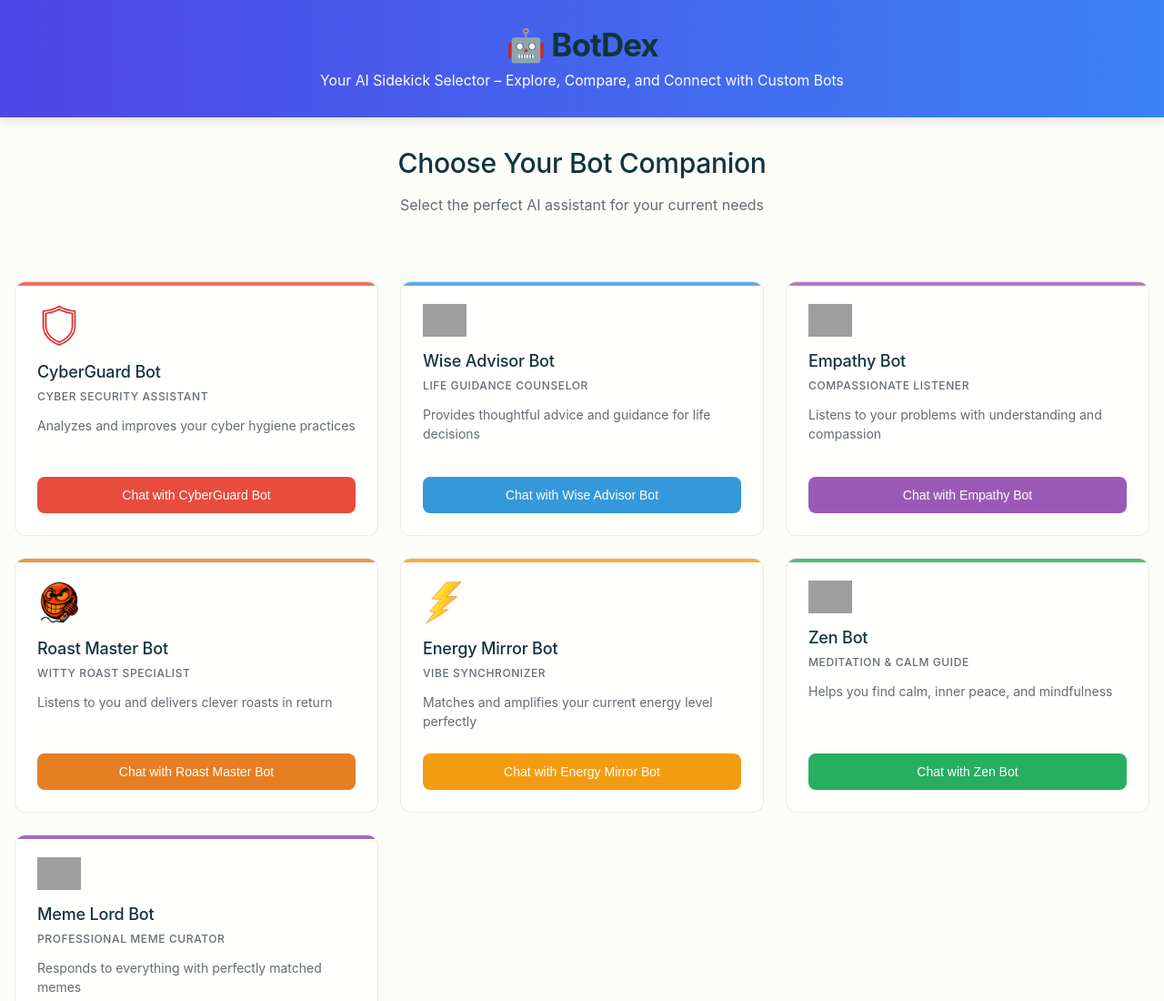
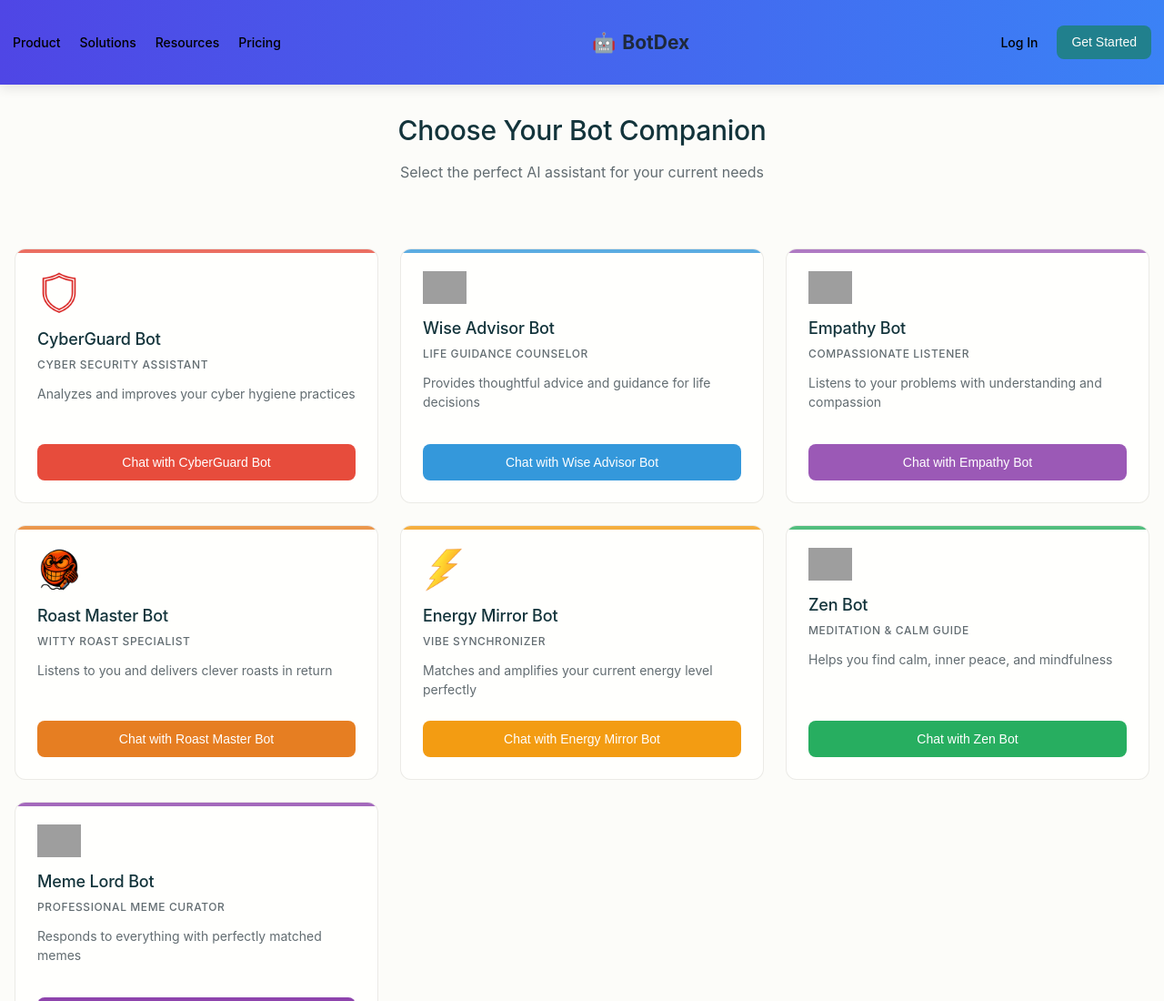
Before and after one commit to Candycane45/BotDex, a website: page index.html in a window 1280 px wide. Shown: the top 1100 px of the page at 91% size. Drawn offline with Linux system fonts and the light colour scheme; grey boxes are pictures that could not be loaded; a web font is replaced by a local one.

Commit message:
home options

```diff
--- a/index.html
+++ b/index.html
@@ -9,8 +9,23 @@
 </head>
 <body>
     <header class="site-header">
-        <h1>🤖 BotDex</h1>
-        <p>Your AI Sidekick Selector – Explore, Compare, and Connect with Custom Bots</p>
+    <div class="header-container">
+        <div class="nav-left">
+        <a href="#" class="nav-link">Product</a>
+        <a href="#" class="nav-link">Solutions</a>
+        <a href="#" class="nav-link">Resources</a>
+        <a href="#" class="nav-link">Pricing</a>
+        </div>
+
+        <div class="logo-text">
+        🤖 <span>BotDex</span>
+        </div>
+
+        <div class="nav-right">
+        <a href="#" class="nav-link">Log In</a>
+        <button class="btn btn--primary">Get Started</button>
+        </div>
+    </div>
     </header>
 
     <div class="container">
--- a/style.css
+++ b/style.css
@@ -388,6 +388,68 @@ pre {
 pre code {
   background: none;
   padding: 0;
+}
+
+.site-header {
+  background: white;
+  color: black;
+  box-shadow: 0 2px 10px rgba(0, 0, 0, 0.05);
+  padding: 1rem 2rem;
+  display: flex;
+  justify-content: center;
+  align-items: center;
+  position: sticky;
+  top: 0;
+  z-index: 1000;
+}
+
+.header-container {
+  max-width: 1280px;
+  width: 100%;
+  display: flex;
+  align-items: center;
+  justify-content: space-between;
+}
+
+.nav-left,
+.nav-right {
+  display: flex;
+  align-items: center;
+  gap: 1.5rem;
+}
+
+.nav-link {
+  font-size: 1rem;
+  color: black;
+  font-weight: 500;
+  text-decoration: none;
+}
+
+.nav-link:hover {
+  color: #2563eb;
+}
+
+.logo-text {
+  font-size: 1.5rem;
+  font-weight: 700;
+  display: flex;
+  align-items: center;
+  gap: 0.5rem;
+  color: #1e293b;
+}
+
+.btn--primary {
+  background-color: #2563eb;
+  color: white;
+  padding: 0.5rem 1.25rem;
+  border-radius: 9999px;
+  font-weight: 600;
+  border: none;
+  transition: background-color 0.2s ease;
+}
+
+.btn--primary:hover {
+  background-color: #1e40af;
 }
 
 /* Buttons */
```
